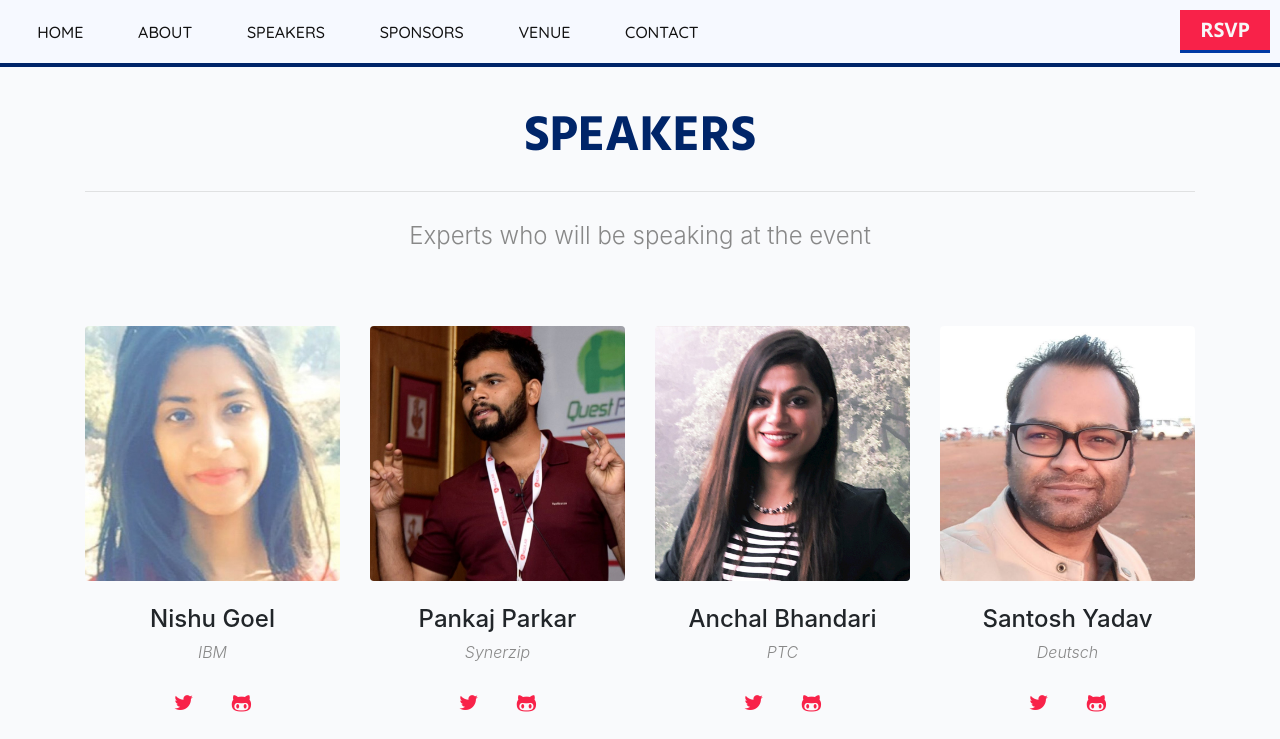
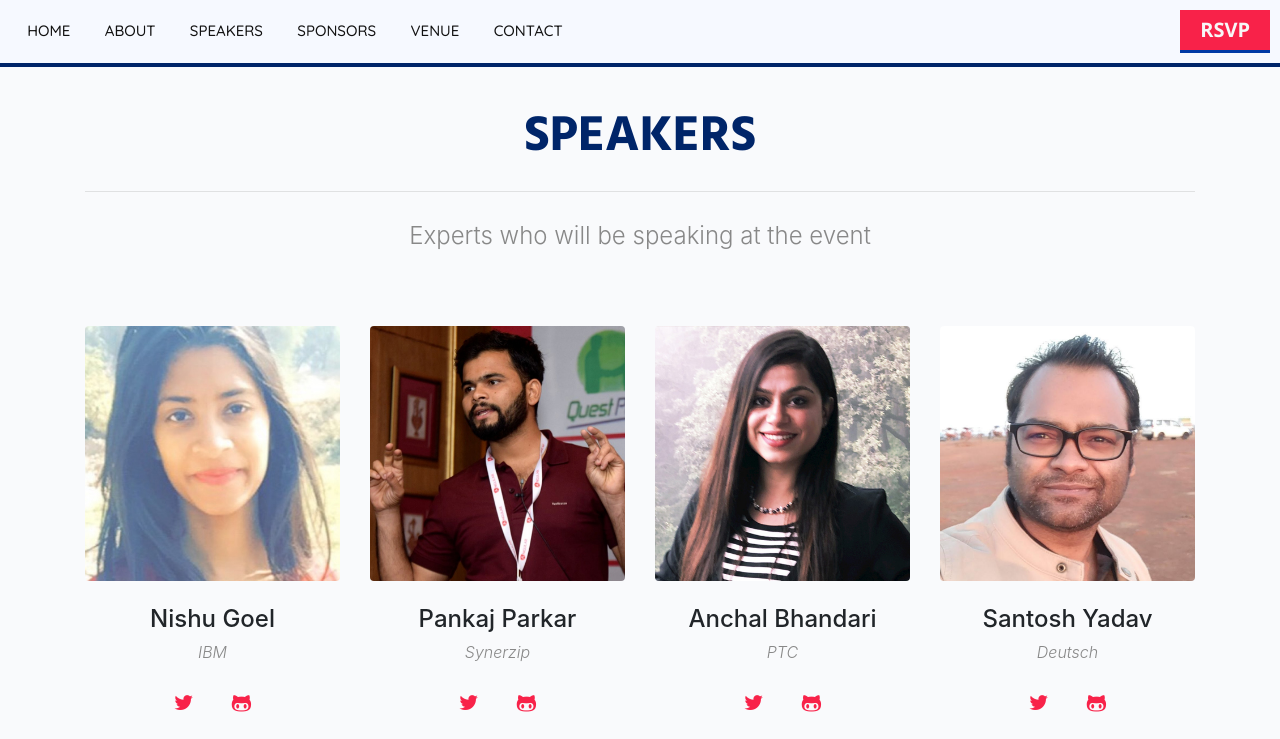
Before and after one commit to ngsrilanka/ngSrilanka-2019, an Angular app: page /speakers in a window 1280 px wide. Shown: the top 739 px of the page. Built offline with nearby package versions, Linux system fonts and the light colour scheme.

Commit message:
fixed router issue

```diff
--- a/src/app/app.module.ts
+++ b/src/app/app.module.ts
@@ -1,5 +1,5 @@
 import { BrowserModule } from "@angular/platform-browser";
-import { NgModule } from "@angular/core";
+import { NgModule, Component } from "@angular/core";
 import { HttpClientModule } from "@angular/common/http";
 import { AppComponent } from "./app.component";
 import { ComingSoonPageComponent } from "./components/coming-soon-page/coming-soon-page.component";
--- a/src/app/components/common/nav/nav.component.css
+++ b/src/app/components/common/nav/nav.component.css
@@ -16,18 +16,23 @@
 }
 
 .nav-item {
-  padding: 0 4%;
+  padding: 0 2%;
 }
 
 .nav-item a {
   color: #111111;
-  font-size: 16px;
+  font-size: 15px;
   font-weight: 500;
   text-transform: uppercase;
 }
 
 .nav-item a:hover {
   color: #f82249;
+  cursor: pointer;
+}
+
+.nav-item .active {
+  color: #111111;
 }
 
 .buy-tickets:hover {
--- a/src/app/components/common/nav/nav.component.html
+++ b/src/app/components/common/nav/nav.component.html
@@ -5,27 +5,36 @@
         <a class="navbar-brand" href="#"><img class="navbar-brand"  height="30" src="./../../../../assets/images/logo.png"/></a>
       </li> -->
       <li class="nav-item">
-        <a class="nav-link" href="landing#home">Home</a>
+        <a class="nav-link" (click)="navigateTo('landing', 'home')">Home</a>
       </li>
       <li class="nav-item">
-        <a class="nav-link" href="landing#about-event">About</a>
+        <a class="nav-link" (click)="navigateTo('landing', 'about')">About</a>
       </li>
       <li class="nav-item">
-        <a class="nav-link" href="/speakers">Speakers</a>
+        <a
+          class="nav-link"
+          [routerLink]="['/speakers']"
+          routerLinkActive="active"
+          >Speakers</a
+        >
       </li>
       <li class="nav-item">
-        <a class="nav-link" href="landing#sponsors">Sponsors</a>
+        <a class="nav-link" (click)="navigateTo('landing', 'sponsors')"
+          >Sponsors</a
+        >
       </li>
       <li class="nav-item">
-        <a class="nav-link" href="landing#venue">Venue</a>
+        <a class="nav-link" (click)="navigateTo('landing', 'venue')">Venue</a>
       </li>
       <li class="nav-item">
-        <a class="nav-link" href="landing#contact">Contact</a>
+        <a class="nav-link" (click)="navigateTo('landing', 'footer-section')"
+          >Contact</a
+        >
       </li>
     </ul>
     <ul class="navbar-nav">
       <li class="buy-tickets">
-        <a href="landing#tickets">RSVP</a>
+        <a (click)="navigateTo('landing', 'buy-tickets')">RSVP</a>
       </li>
     </ul>
   </div>
--- a/src/app/components/common/nav/nav.component.ts
+++ b/src/app/components/common/nav/nav.component.ts
@@ -1,15 +1,40 @@
-import { Component, OnInit } from '@angular/core';
+import { Component, OnInit } from "@angular/core";
+import { Router, NavigationEnd } from "@angular/router";
 
 @Component({
-  selector: 'app-nav',
-  templateUrl: './nav.component.html',
-  styleUrls: ['./nav.component.css']
+  selector: "app-nav",
+  templateUrl: "./nav.component.html",
+  styleUrls: ["./nav.component.css"]
 })
 export class NavComponent implements OnInit {
+  constructor(private route: Router) {}
 
-  constructor() { }
+  sectionScroll: any;
 
   ngOnInit() {
+    this.route.events.subscribe(evt => {
+      if (!(evt instanceof NavigationEnd)) {
+        return;
+      }
+      this.doScroll();
+      this.sectionScroll = null;
+    });
   }
 
+  navigateTo(link, id) {
+    this.sectionScroll = id;
+    this.route.navigate([link], { fragment: id });
+  }
+
+  doScroll() {
+    if (!this.sectionScroll) {
+      return;
+    }
+    try {
+      var elements = document.getElementById(this.sectionScroll);
+      elements.scrollIntoView();
+    } finally {
+      this.sectionScroll = null;
+    }
+  }
 }
--- a/src/app/components/footer/footer.component.html
+++ b/src/app/components/footer/footer.component.html
@@ -56,7 +56,9 @@
               <a href="#sponsors">Sponsors</a>
             </li>
             <li>
-              <a href="#speakers">Speakers</a>
+              <a [routerLink]="['/speakers']" routerLinkActive="active"
+                >Speakers</a
+              >
             </li>
             <li>
               <a href="#about">About</a>
```
